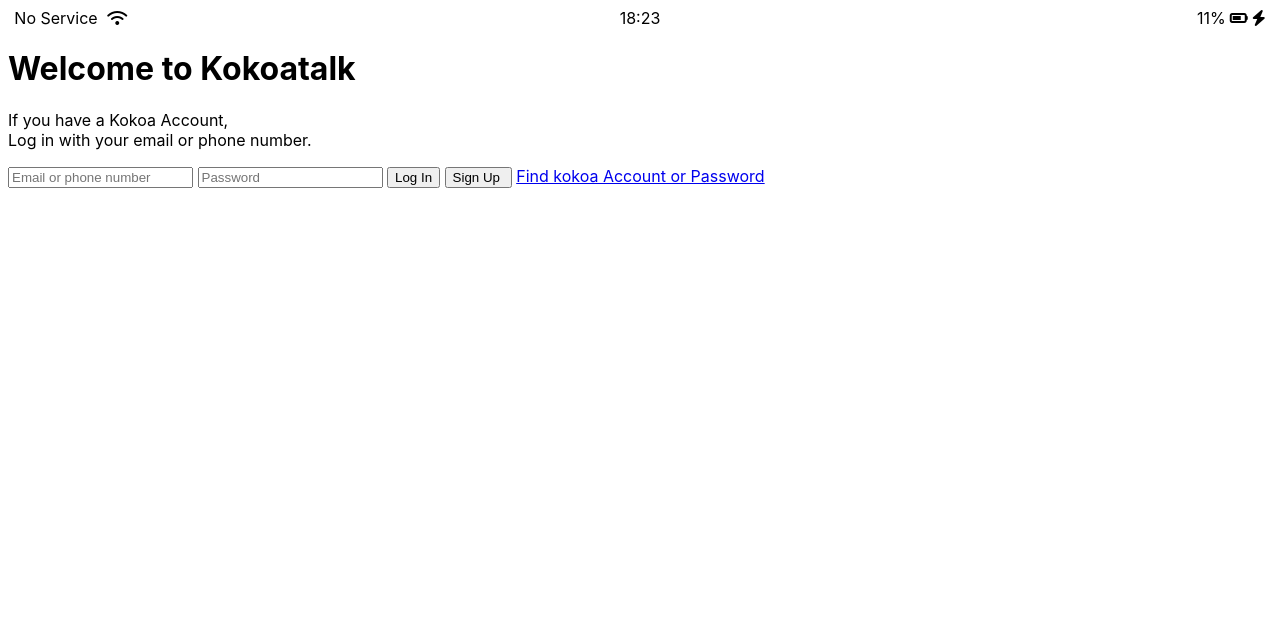
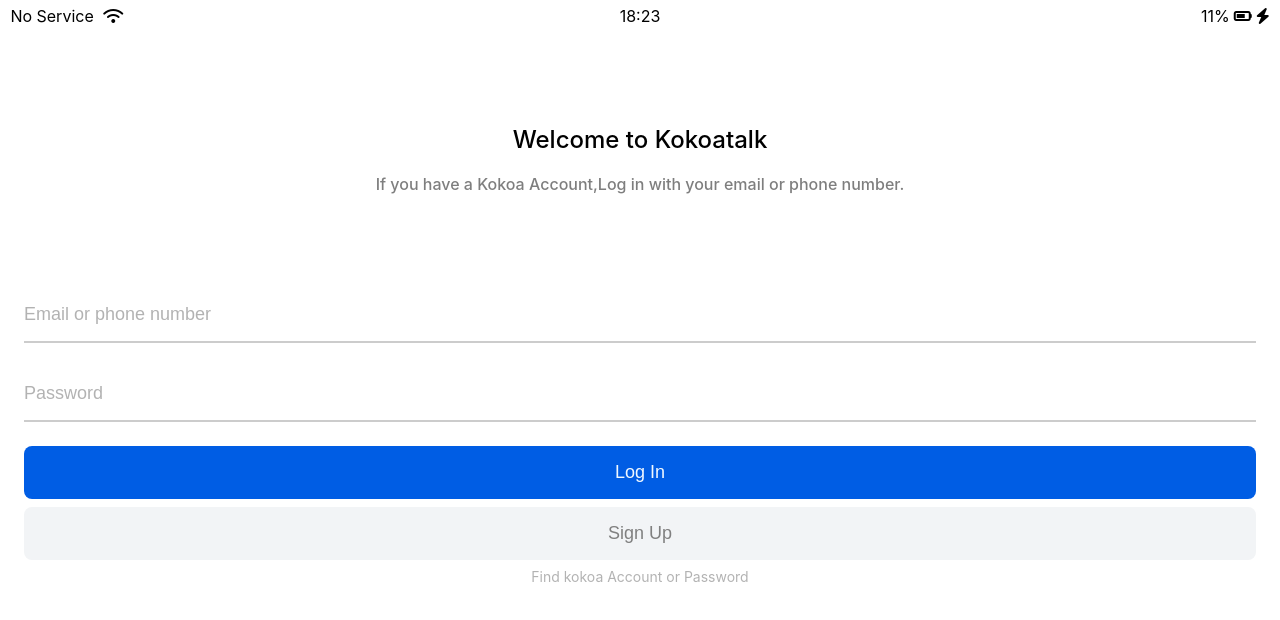
Before and after one commit to hyunminjane/koko, a plain HTML site: page index.html in a window 1280 px wide. Drawn offline with Linux system fonts and the light colour scheme; a web font is replaced by a local one.

Commit message:
로그인폼 완성

```diff
--- /dev/null
+++ b/CSS/components/status-bar.css
@@ -0,0 +1,28 @@
+.status-bar{
+    display: flex;
+    justify-content: center;
+    padding: 8px 4px;
+}
+
+.status-bar__column{
+    width: 33%;
+}
+
+.status-bar__column:first-child span{
+    margin-right: 5px;
+}
+
+.status-bar__column:nth-child(2){
+    display: flex;
+    justify-content: center;
+}
+
+.status-bar__column:last-child{
+    display: flex;
+    justify-content: flex-end;
+    align-items: center;
+}
+
+.status-bar__column .fa-battery-three-quarters{
+    margin: 0 4px;
+}
--- /dev/null
+++ b/CSS/reset.css
@@ -0,0 +1,52 @@
+/* http://meyerweb.com/eric/tools/css/reset/
+   v2.0 | 20110126
+   License: none (public domain)
+*/
+
+html, body, div, span, applet, object, iframe,
+h1, h2, h3, h4, h5, h6, p, blockquote, pre,
+a, abbr, acronym, address, big, cite, code,
+del, dfn, em, img, ins, kbd, q, s, samp,
+small, strike, strong, sub, sup, tt, var,
+b, u, i, center,
+dl, dt, dd, ol, ul, li,
+fieldset, form, label, legend,
+table, caption, tbody, tfoot, thead, tr, th, td,
+article, aside, canvas, details, embed,
+figure, figcaption, footer, header, hgroup,
+menu, nav, output, ruby, section, summary,
+time, mark, audio, video {
+	margin: 0;
+	padding: 0;
+	border: 0;
+	font-size: 100%;
+	font: inherit;
+	vertical-align: baseline;
+}
+/* HTML5 display-role reset for older browsers */
+article, aside, details, figcaption, figure,
+footer, header, hgroup, menu, nav, section {
+	display: block;
+}
+body {
+	line-height: 1;
+}
+ol, ul {
+	list-style: none;
+}
+blockquote, q {
+	quotes: none;
+}
+blockquote:before, blockquote:after,
+q:before, q:after {
+	content: '';
+	content: none;
+}
+table {
+	border-collapse: collapse;
+	border-spacing: 0;
+}
+
+input:focus{
+    outline: none;
+}
--- /dev/null
+++ b/CSS/screens/login.css
@@ -0,0 +1,80 @@
+.login-header{
+    margin: 96px 0;
+    text-align: center;
+    display: flex;
+    flex-direction: column;
+    align-items: center;
+    font-weight: 500;
+}
+
+.Login-header__title{
+    margin-bottom: 24px;
+    font-size:24px;
+}
+
+.Login-header__text{
+    width: 80%;
+    opacity: .5;
+    font-size: 16px;
+}
+
+
+#login-form{
+    display: flex;
+    flex-direction: column;
+    margin: 0 24px;
+}
+
+#login-form input{
+    border: none;
+    padding: 16px 0;
+    font-size: 18px;
+    margin-bottom: 24px;
+
+}
+
+#login-form input::placeholder{
+    color: rgba(0, 0, 0, .3);
+}
+
+#login-form input:not([type="submit"]){
+    border-bottom: 2px solid rgba(0, 0, 0, .2);
+    transition: border-color .3s ease-in-out;
+    /* 흠양 bem 안쓰고 id 지정후 그 안에서 셀렉(attribute selector)예시
+    bem 이 직관적인데, id방식은 이름고민을 덜하것 같긴함*/
+}
+
+#login-form input:hover{
+    border-color: var(--blue);
+}
+
+#login-form input[type="submit"]{
+    background-color: var(--blue);
+    color: aliceblue;
+    margin-bottom: 8px;
+    border-radius: 8px;
+    cursor: pointer;
+}
+
+#login-form input[value="Sign Up"]{
+    background-color: var(--gray);
+    color: gray;
+}
+
+#login-form input[type="submit"]:hover{
+    background-color: #0052CA;
+    transition: background-color .3s ease-in-out;
+}
+
+#login-form input[value="Sign Up"]:hover{
+    background-color: #D1D6DB;
+    transition: background-color .3s ease-in-out;
+}
+
+#login-form a{
+    text-align: center;
+    text-decoration: none;
+    color: rgba(0, 0, 0, .3);
+    font-size: 14px;
+    margin-top: 2px;
+}
--- a/CSS/style.css
+++ b/CSS/style.css
@@ -1,33 +1,14 @@
 @import url("https://cdn.jsdelivr.net/gh/orioncactus/pretendard@v1.3.9/dist/web/variable/pretendardvariable.min.css");
+
+@import "reset.css";
+@import "variables.css";
+
+/* components */
+@import "components/status-bar.css";
+
+/* screens */
+@import "screens/login.css";
 
 body{
     font-family: "Pretendard Variable", Pretendard, -apple-system, BlinkMacSystemFont, system-ui, Roboto, "Helvetica Neue", "Segoe UI", "Apple SD Gothic Neo", "Noto Sans KR", "Malgun Gothic", "Apple Color Emoji", "Segoe UI Emoji", "Segoe UI Symbol", sans-serif;
 }
-
-.status-bar{
-    display: flex;
-    justify-content: center;
-}
-
-.status-bar__column{
-    width: 33%;
-}
-
-.status-bar__column:first-child span{
-    margin-right: 5px;
-}
-
-.status-bar__column:nth-child(2){
-    display: flex;
-    justify-content: center;
-}
-
-.status-bar__column:last-child{
-    display: flex;
-    justify-content: flex-end;
-    align-items: center;
-}
-
-.status-bar__column .fa-battery-three-quarters{
-    margin: 0 4px;
-}
--- /dev/null
+++ b/CSS/variables.css
@@ -0,0 +1,4 @@
+:root{
+    --blue: #005DE4;
+    --gray: #F2F4F6;
+}
--- a/index.html
+++ b/index.html
@@ -25,14 +25,14 @@
 
     <header class="login-header">
         <h1 class="Login-header__title">Welcome to Kokoatalk</h1>
-        <p class="Login-header__text">If you have a Kokoa Account,<br>Log in with your email or phone number.</p>
+        <p class="Login-header__text">If you have a Kokoa Account,Log in with your email or phone number.</p>
     </header>
 
-    <form id="login-form">
-        <input type="text" placeholder="Email or phone number"/>
-        <input type="password " placeholder="Password"/>
+    <form action="friends.html" method="get" id="login-form">
+        <input name="username"  type="text" placeholder="Email or phone number" required/>
+        <input name="password" type="password" placeholder="Password" required/>
         <input type="submit" value="Log In"/>
-        <input type="submit" value="Sign Up "/>
+        <input type="submit" value="Sign Up"/>
         <a href="#">Find kokoa Account or Password</a>
     </form>
 
```
Also changed, not shown: friends.html (added, +1 -0 lines).
